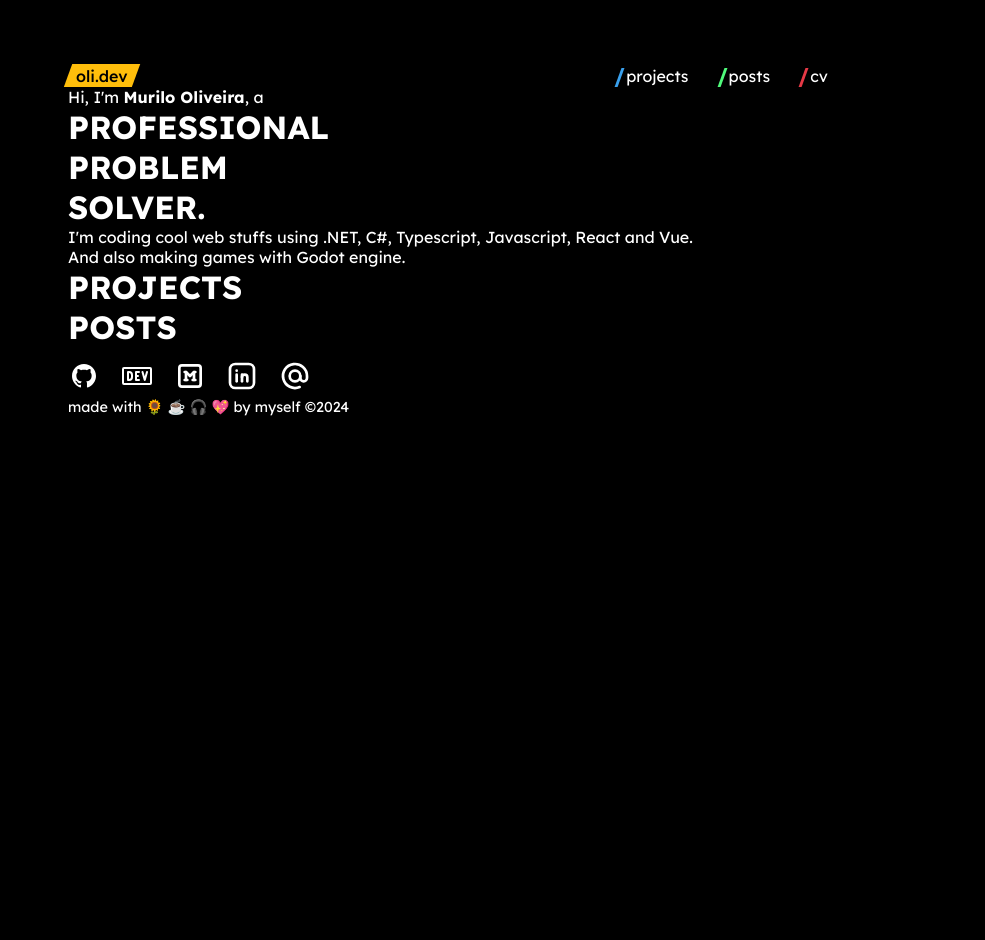
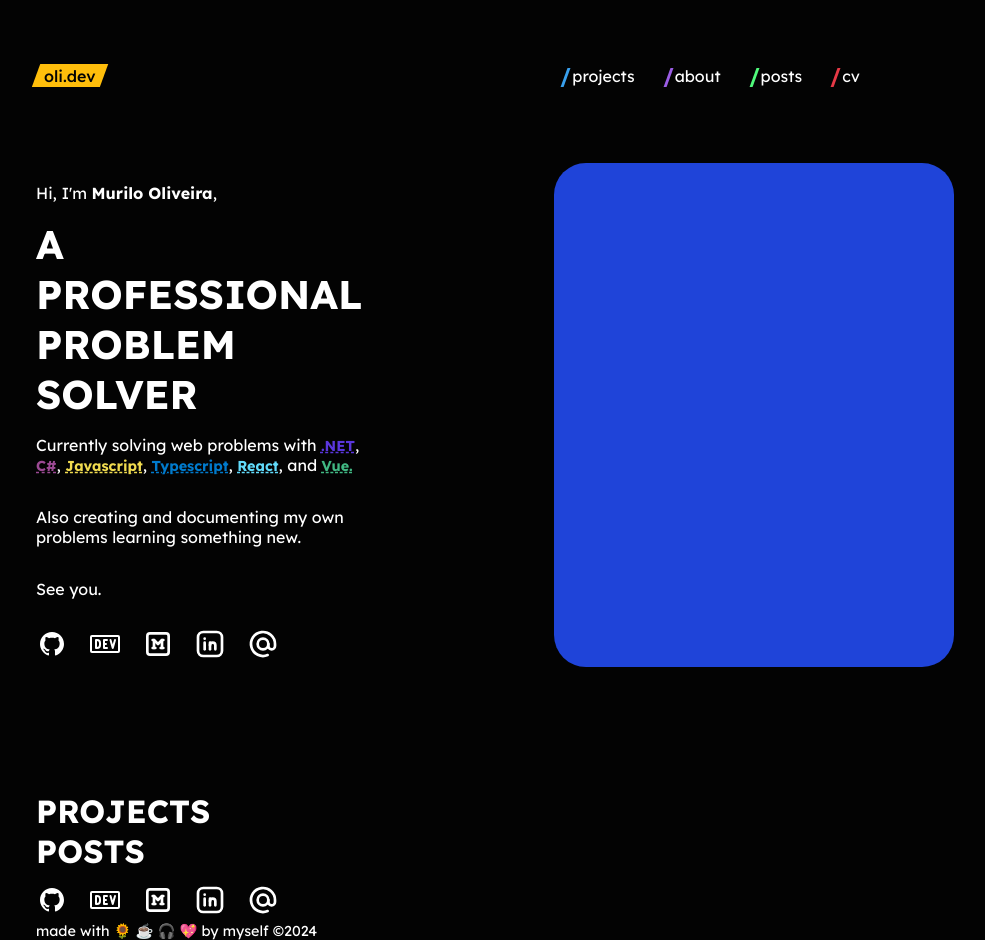
Before and after one commit to murilo-oli/portfolio, a React (Vite) app: page / in a window 1280 px wide. Shown: the whole page, without its empty margins (188-1173 px from the left). Before the commit the page ends 832 px from the top, so only its background shows below. Built offline with nearby package versions, Linux system fonts and the light colour scheme.

Commit message:
💄 Styling home page

```diff
--- a/src/components/Navbar/Navbar.tsx
+++ b/src/components/Navbar/Navbar.tsx
@@ -8,8 +8,8 @@ export default function Navbar() {
             <LogoItem color={colors.home}>oli.dev</LogoItem>
             <MenuContainer>
                 <Item color={colors.proj}>projects</Item>
+                <Item color={colors.about}>about</Item>
                 <Item color={colors.blog}>posts</Item>
-                {/* <Item color={colors.about}>about</Item> */}
                 <Item color={colors.cv}>cv</Item>
             </MenuContainer>
         </NavContainer>
--- a/src/pages/Home.tsx
+++ b/src/pages/Home.tsx
@@ -1,12 +1,69 @@
-export default function Home(){
+import styled from "styled-components";
+import Socials from "../components/Socials";
+
+export default function Home() {
     return (
-        <>
-            <p>Hi, I&apos;m <strong>Murilo Oliveira</strong>, a</p>
-            <h1>PROFESSIONAL</h1>
-            <h1>PROBLEM</h1>
-            <h1>SOLVER.</h1>
-            <p>I'm coding cool web stuffs using .NET, C#, Typescript, Javascript, React and Vue.</p>
-            <p>And also making games with Godot engine.</p>
-        </>
+        <HomeContainer>
+            <TextContent>
+                <p>Hi, I&apos;m <strong>Murilo Oliveira</strong>,</p>
+                <h1>A PROFESSIONAL PROBLEM SOLVER</h1>
+                <p>Currently solving web problems with <span data-lang="dotnet">.NET</span>, <span data-lang="csharp">C#</span>, <span data-lang="js">Javascript</span>, <span data-lang="ts">Typescript</span>, <span data-lang="react">React</span>, and <span data-lang="vue">Vue.</span></p>
+                <p>Also creating and documenting my own problems learning something new.</p>
+                <p>See you.</p>
+                <Socials />
+            </TextContent>
+            <ImageContent>
+                <section></section>
+            </ImageContent>
+        </HomeContainer>
     );
 }
+
+const HomeContainer = styled.main`
+    display: grid;
+    grid-template-columns: 1fr 1fr;
+    grid-template-rows: 70vh;
+
+    column-gap: 2rem;
+
+    align-items: center;
+
+    padding: 3rem 0 6rem 0;
+`;
+
+const TextContent = styled.section`
+    /* line-height: 1.7; */
+    padding-right: 10rem;
+
+    & p{
+        padding: 1rem 0;
+    }
+
+    & h1{
+        font-size: 2.5rem;
+    }
+
+    & span{
+        font-weight: bold;
+        text-decoration:underline dashed;
+    }
+
+    & span[data-lang="dotnet"]{color: #5a36dd;}
+    & span[data-lang="csharp"]{color: #9b4993;}
+    & span[data-lang="js"]{color: #F0DB4F;}
+    & span[data-lang="ts"]{color: #007acc;}
+    & span[data-lang="react"]{color: #61DBFB;}
+    & span[data-lang="vue"]{color: #41B883;}
+`;
+
+const ImageContent = styled.section`
+    height: 90%;
+    justify-self: flex-end;
+
+    & section{
+        height: 100%;
+        width: 25rem;
+        border-radius: 2rem;
+        background-color: #1F44D9;
+    }
+`;
--- a/src/styles/GlobalStyle.ts
+++ b/src/styles/GlobalStyle.ts
@@ -6,15 +6,15 @@ const GlobalStyle = createGlobalStyle`
     box-sizing: border-box;
     padding: 0;
     margin: 0;
+    outline: 0;
 }
 
 html,
 body {
     max-width: 100vw;
     height: 100vh;
-    overflow-x: hidden;
 
-    padding: 2rem 8rem;
+    padding: 2rem 7rem;
 }
 
 body {
--- a/src/styles/colors.ts
+++ b/src/styles/colors.ts
@@ -1,5 +1,5 @@
 export default {
-    bgDark: "#000000",
+    bgDark: "#030303",
     fgDark: "#ffffff",
     home: "#ffbe0b",
     about: "#9b5de5",
```
